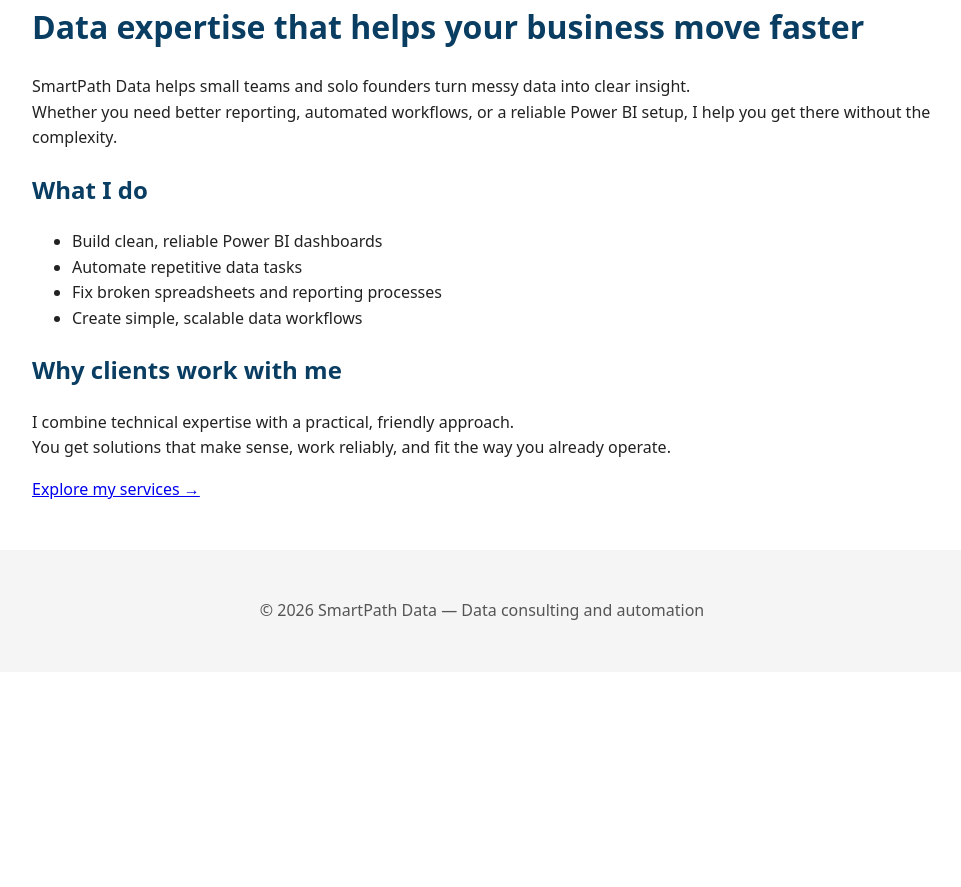
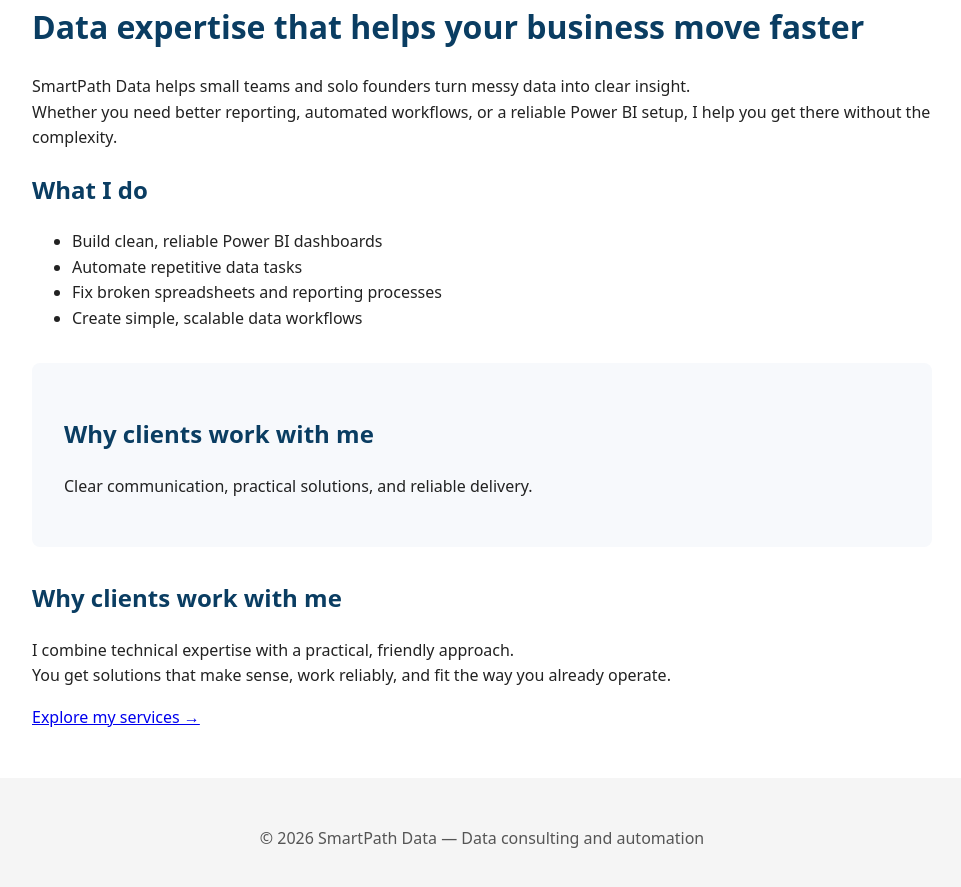
Before and after one commit to smartpathdata/smartpathdata.github.io, a Jekyll site: the page built from index.md, in a window 1280 px wide and 900 px high, scrolled down 820 px. Shown: the top 887 px of the window, without its empty margins (158-1119 px from the left). Built offline with Jekyll 4.4.1, drawn with Linux system fonts in a browser that asks for light colours; before the commit the page ends 1492 px from its top, so only the background shows below that.

Commit message:
Update index.md

```diff
--- a/index.md
+++ b/index.md
@@ -15,6 +15,11 @@ Whether you need better reporting, automated workflows, or a reliable Power BI s
 - Fix broken spreadsheets and reporting processes
 - Create simple, scalable data workflows
 
+<div style="background:#f7f9fc; padding:2rem; border-radius:8px; margin:2rem 0;">
+<h2>Why clients work with me</h2>
+<p>Clear communication, practical solutions, and reliable delivery.</p>
+</div>
+
 ## Why clients work with me
 I combine technical expertise with a practical, friendly approach.
 You get solutions that make sense, work reliably, and fit the way you already operate.
```
